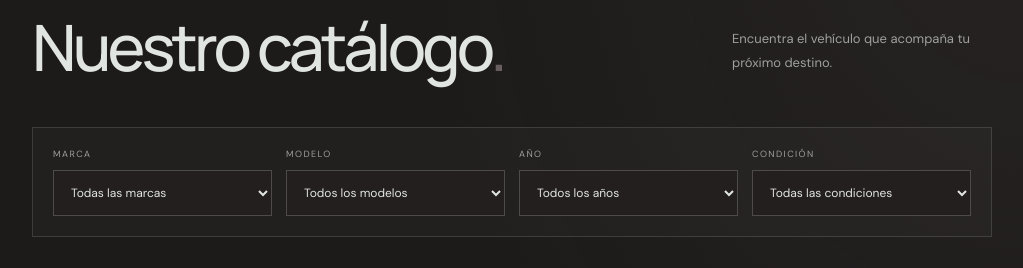
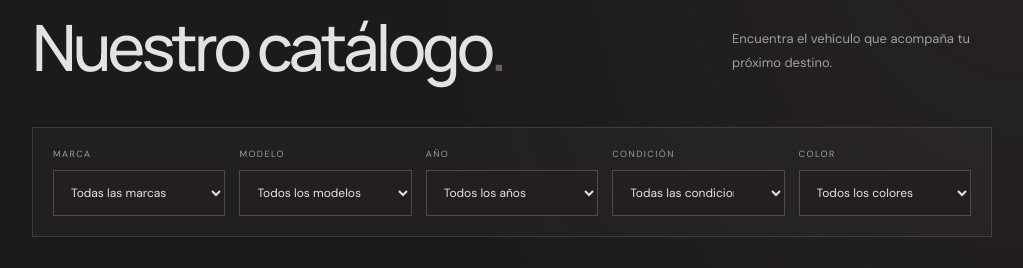
Before and after one commit to Cest97/worldcar, a plain HTML site: page src/views/index.html in a window 1280 px wide. Shown: the part 1189-1457 px from the top of the page, without its empty margins (128-1151 px from the left). Drawn offline with Linux system fonts and the light colour scheme.

Commit message:
Update catalog section: adjust filter layout and fix subscription section comment

```diff
--- a/src/assets/ccs/styles.css
+++ b/src/assets/ccs/styles.css
@@ -501,7 +501,7 @@ button {
 
 .catalog__filters {
   display: grid;
-  grid-template-columns: repeat(4, minmax(0, 1fr));
+  grid-template-columns: repeat(5, minmax(0, 1fr));
   gap: 14px;
   margin-bottom: 34px;
   padding: 20px;
@@ -598,6 +598,10 @@ button {
 
   .catalog {
     padding: 72px 30px 84px;
+  }
+
+  .catalog__filters {
+    grid-template-columns: repeat(3, minmax(0, 1fr));
   }
 
   .navigation {
--- a/src/views/index.html
+++ b/src/views/index.html
@@ -110,7 +110,7 @@
         </div>
       </div>
     </section>
-<!-- AQUI COMIENZA LA SECCION DE SUSCRIOCION -->
+<!-- AQUI COMIENZA LA SECCION DE SUSCRIPCION -->
     <section class="subscribe" id="suscribe" aria-labelledby="subscribe-title">
       <div class="subscribe__content">
         <p class="eyebrow"><span class="eyebrow__line"></span> WorldCar / Mantente conectado</p>
@@ -173,7 +173,19 @@
             <option value="usado">Usado</option>
           </select>
         </div>
+        <div class="catalog__filter">
+          <label for="filter-color">Color</label>
+          <select id="filter-color" name="color">
+            <option value="">Todos los colores</option>
+            <option value="negro">Negro</option>
+            <option value="blanco">Blanco</option>
+            <option value="gris">Gris</option>
+            <option value="rojo">Rojo</option>
+            <option value="azul">Azul</option>
+          </select>
+        </div>
       </form>
+<!-- aqui Agrego y cambio las imagenes -->
 
       <div class="catalog__grid">
         <article class="vehicle-card">
```
